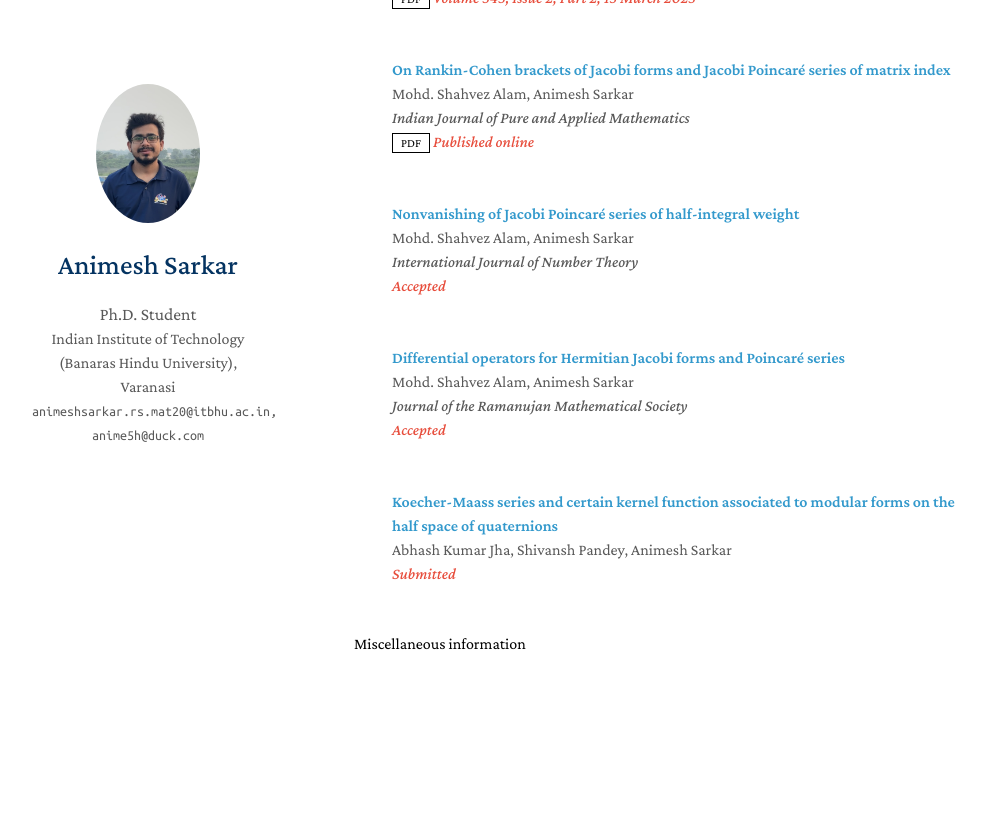
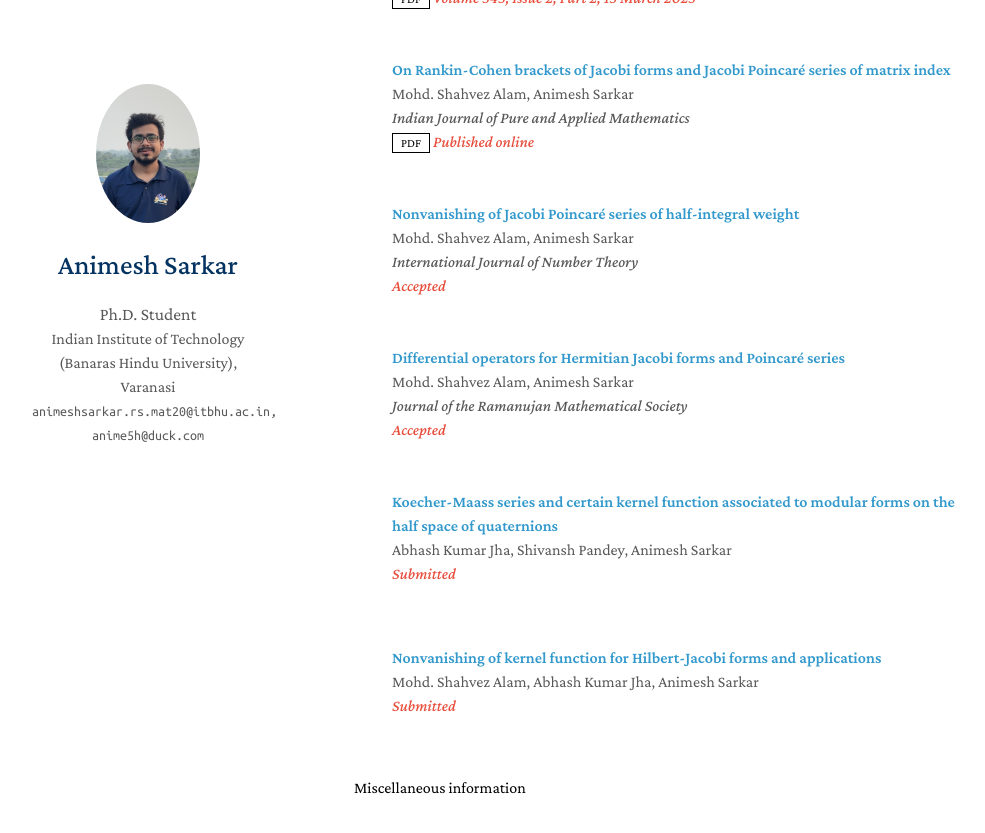
Before and after one commit to 4nimesh/4nimesh.github.io, a Jekyll site: the page built from index.md, in a window 1280 px wide and 900 px high, scrolled down 2053 px. Shown: the top 833 px of the window, without its empty margins (128-1113 px from the left). Built offline with Jekyll 4.4.1, drawn with Linux system fonts in a browser that asks for light colours; a style sheet for code colours, icons or effects is not loaded; before the commit the page ends 2809 px from its top, so only the background shows below that.

Commit message:
Update publications.yml

```diff
--- a/_data/publications.yml
+++ b/_data/publications.yml
@@ -56,3 +56,9 @@ main:
     # conference: International Journal of Number Theory
     # pdf: https://doi.org/10.1007/s13226-024-00696-z
     notes: Submitted
+
+  - title: Nonvanishing of  kernel function  for Hilbert-Jacobi forms and applications
+    authors: Mohd. Shahvez Alam, Abhash Kumar Jha, Animesh Sarkar
+    # conference: International Journal of Number Theory
+    # pdf: https://doi.org/10.1007/s13226-024-00696-z
+    notes: Submitted
```
